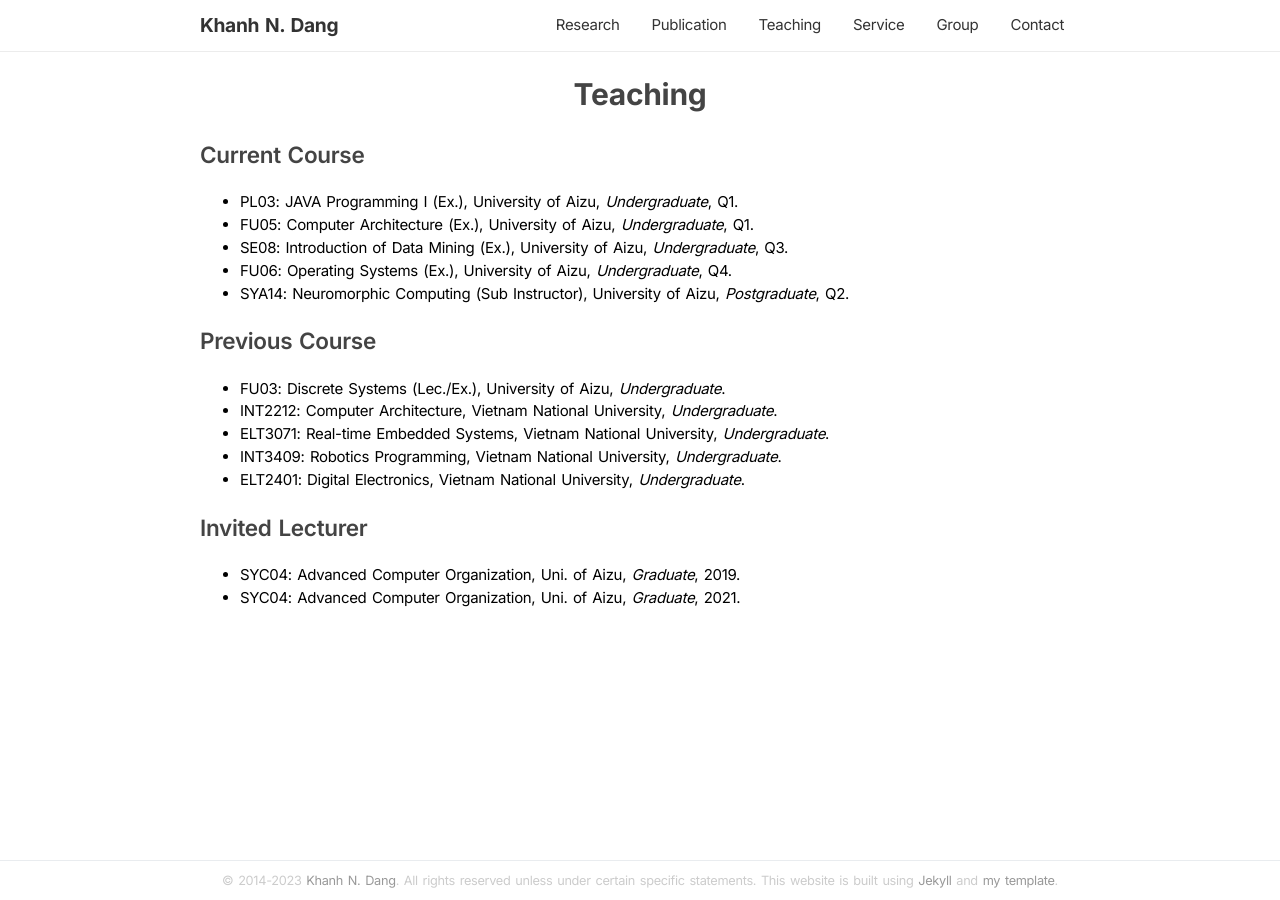
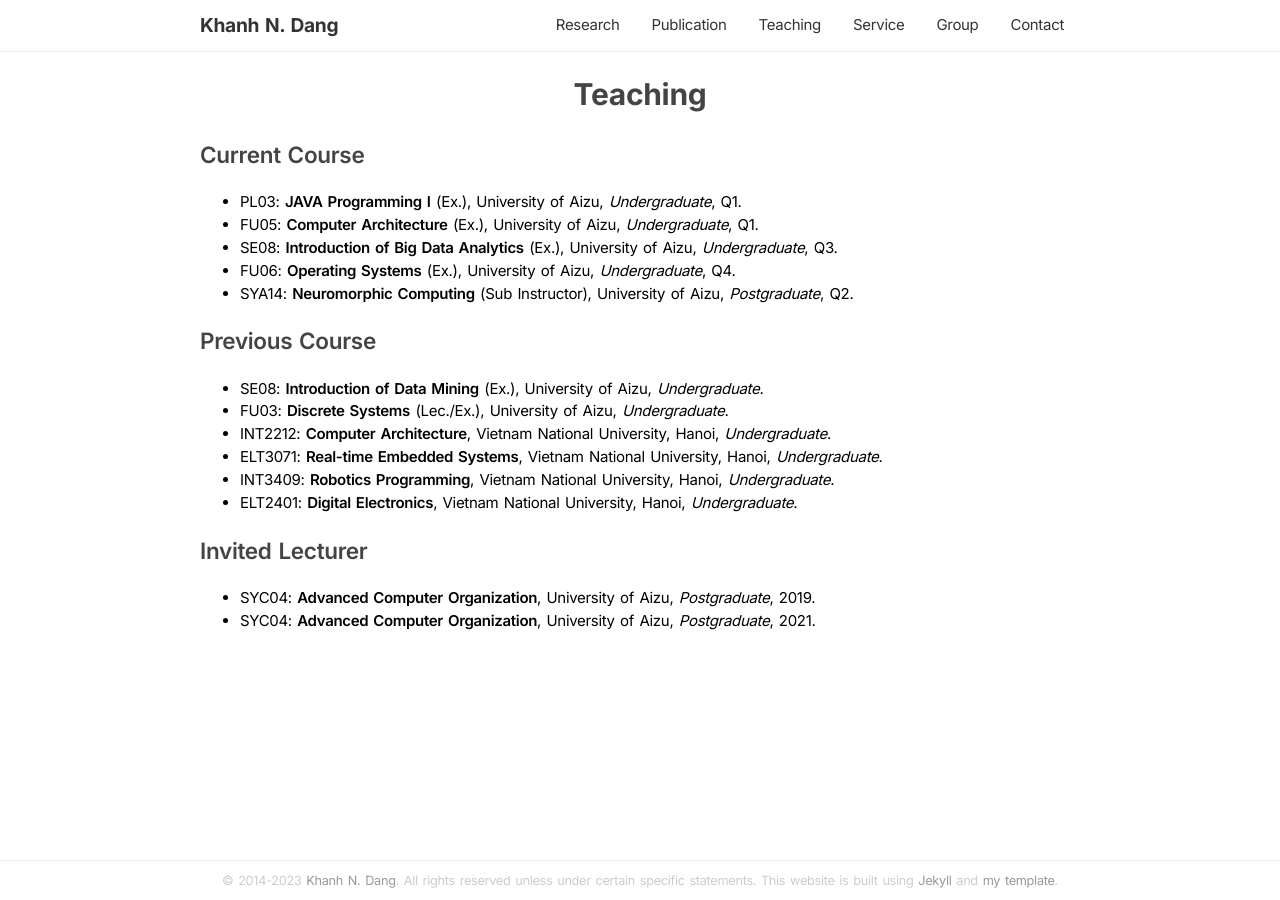
Before and after one commit to khanhdang/minimal-page, a Jekyll site: the page built from teaching.md, in a window 1280 px wide. Built offline with Jekyll 4.4.1, drawn with Linux system fonts in a browser that asks for light colours.

Commit message:
slide update

```diff
--- a/teaching.md
+++ b/teaching.md
@@ -7,19 +7,20 @@ title: Teaching
 # Teaching
 
 ## Current Course
-- PL03: JAVA Programming I (Ex.), University of Aizu, *Undergraduate*,  Q1.
-- FU05: Computer Architecture (Ex.), University of Aizu, *Undergraduate*,  Q1.
-- SE08: Introduction of Data Mining (Ex.), University of Aizu, *Undergraduate*, Q3.
-- FU06: Operating Systems (Ex.), University of Aizu, *Undergraduate*,  Q4.
-- SYA14: Neuromorphic Computing (Sub Instructor), University of Aizu, *Postgraduate*,  Q2.
+- PL03: **JAVA Programming I** (Ex.), University of Aizu, *Undergraduate*,  Q1.
+- FU05: **Computer Architecture** (Ex.), University of Aizu, *Undergraduate*,  Q1.
+- SE08: **Introduction of Big Data Analytics** (Ex.), University of Aizu, *Undergraduate*, Q3.
+- FU06: **Operating Systems** (Ex.), University of Aizu, *Undergraduate*,  Q4.
+- SYA14: **Neuromorphic Computing** (Sub Instructor), University of Aizu, *Postgraduate*,  Q2.
 
 ## Previous Course
-- FU03: Discrete Systems (Lec./Ex.), University of Aizu, *Undergraduate*.
-- INT2212: Computer Architecture, Vietnam National University, *Undergraduate*.
-- ELT3071: Real-time Embedded Systems, Vietnam National University, *Undergraduate*.
-- INT3409: Robotics Programming, Vietnam National University, *Undergraduate*.
-- ELT2401: Digital Electronics, Vietnam National University, *Undergraduate*.
+- SE08: **Introduction of Data Mining** (Ex.), University of Aizu, *Undergraduate*.
+- FU03: **Discrete Systems** (Lec./Ex.), University of Aizu, *Undergraduate*.
+- INT2212: **Computer Architecture**, Vietnam National University, Hanoi, *Undergraduate*.
+- ELT3071: **Real-time Embedded Systems**, Vietnam National University, Hanoi, *Undergraduate*.
+- INT3409: **Robotics Programming**, Vietnam National University, Hanoi, *Undergraduate*.
+- ELT2401: **Digital Electronics**, Vietnam National University, Hanoi, *Undergraduate*.
 
 ## Invited Lecturer
-- SYC04: Advanced Computer Organization, Uni. of Aizu, *Graduate*, 2019.
-- SYC04: Advanced Computer Organization, Uni. of Aizu, *Graduate*, 2021.
+- SYC04: **Advanced Computer Organization**, University of Aizu, *Postgraduate*, 2019.
+- SYC04: **Advanced Computer Organization**, University of Aizu, *Postgraduate*, 2021.
```
Also changed, not shown: contact.md (+2 -2 lines), grp_mem.md (+5 -3 lines).
